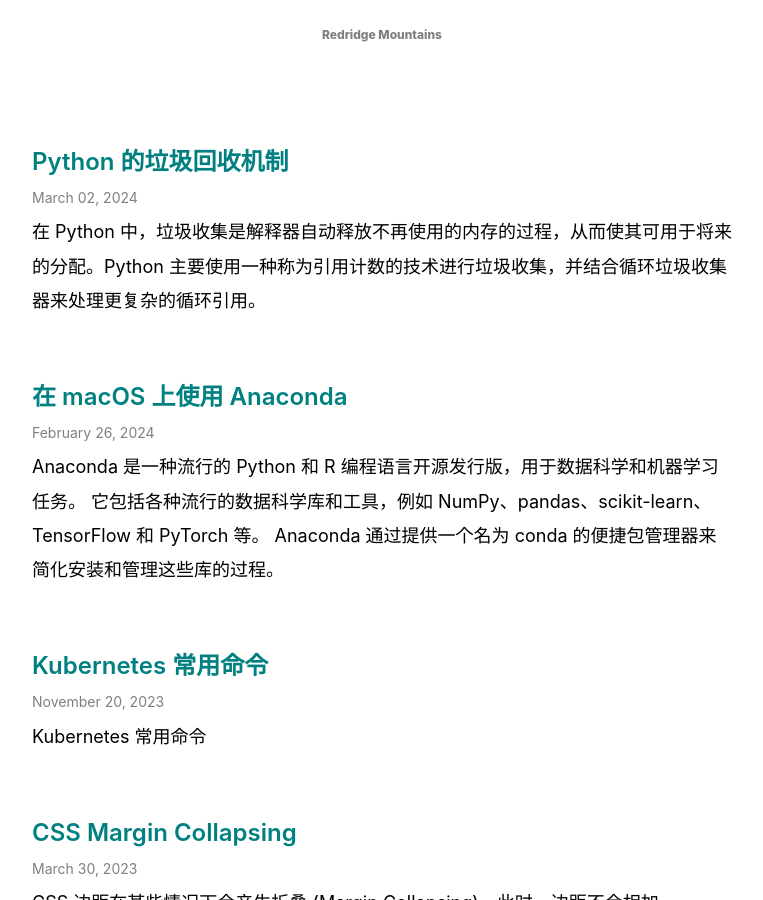
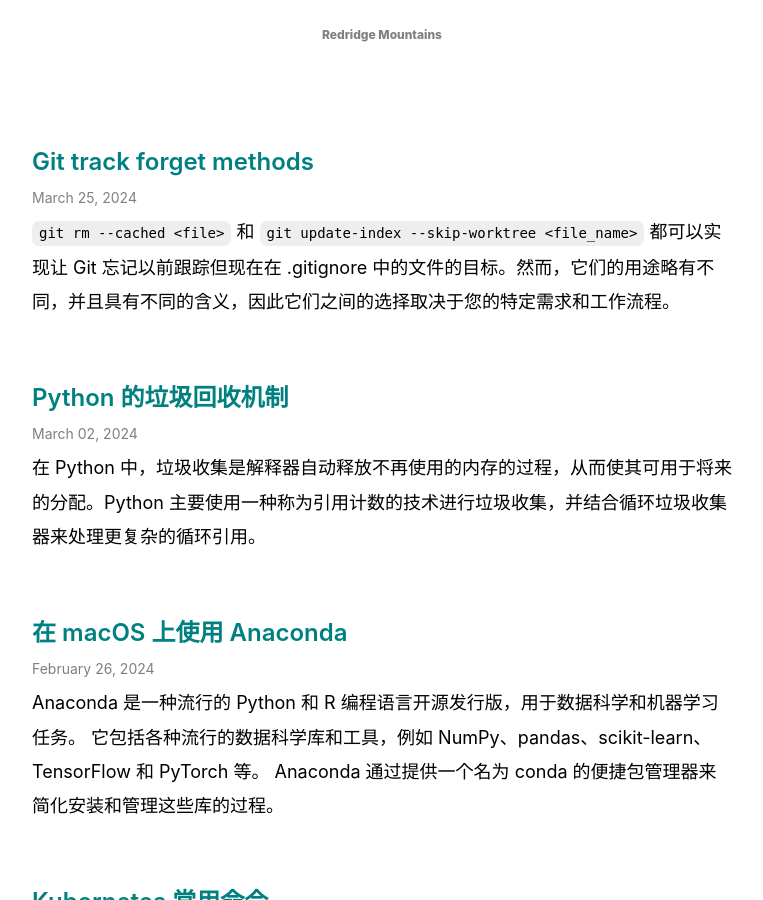
Before and after one commit to nighon/nighon.github.io, a Jekyll site: the page built from index.html, in a window 1280 px wide and 900 px high. Shown: the whole window, without its empty margins (258-1021 px from the left). Built offline with Jekyll 4.4.1, drawn with Linux system fonts in a browser that asks for light colours; some of the changed lines change nothing that is shown; some of the changed text lies outside the part shown.

Commit message:
Add post "Git track forget methods"

```diff
--- a/_includes/footer.html
+++ b/_includes/footer.html
@@ -1,5 +1,5 @@
 <footer>
   <div>
-    <p>&copy; 2018-2024 <a href="mailto:nighon@qq.com">Redridge Mountains</a></p>
+    <p>&copy; 2018-2024 Redridge Mountains</p>
   </div>
 </footer>
--- /dev/null
+++ b/_posts/2024-03-25-git-track-forget-methods.md
@@ -0,0 +1,22 @@
+---
+layout: post
+title: 'Git track forget methods'
+---
+
+`git rm --cached <file>` 和 `git update-index --skip-worktree <file_name>` 都可以实现让 Git 忘记以前跟踪但现在在 .gitignore 中的文件的目标。然而，它们的用途略有不同，并且具有不同的含义，因此它们之间的选择取决于您的特定需求和工作流程。
+
+以下是每种方法的细分：
+
+## 1. `git rm --cached <file>`
+
+此命令从索引（暂存区域）中删除指定的文件，同时将其保留在工作目录中。它有效地停止跟踪文件，而不将其从文件系统中删除。
+该文件将不再包含在以后的提交中，Git 将不再跟踪对其所做的更改。如果您想从存储库（包括历史记录）中完全删除该文件，您需要跟进提交并推送以使更改永久化。
+
+## 2. `git update-index --skip-worktree <file_name>`
+
+此命令告诉 Git 忽略对工作目录中指定文件的更改。它不会从索引或跟踪中删除文件； 相反，它将文件标记为“skip-worktree”，这意味着 Git 不会在本地更新它。如果您希望将文件保留在存储库中并在存储库的其他克隆上更新它，但您希望对其进行本地更改而不影响存储库的版本，那么这非常有用。与 git rm --cached 不同，此命令不会影响提交到存储库的内容。如果文件被修改并暂存，这些更改仍将包含在提交中，除非您显式重置跳过工作树位。
+
+## 就“最佳实践”而言，这取决于您的具体用例：
+
+- 如果您想完全停止跟踪文件并将其从将来的提交中删除，那么 git rm --cached 是合适的选择。
+- 如果您想将文件保留在存储库中但避免意外提交本地更改，那么 git update-index --skip-worktree 更合适。
```
Also changed, not shown: _drafts/2024-03-23-terraform.md (added).
